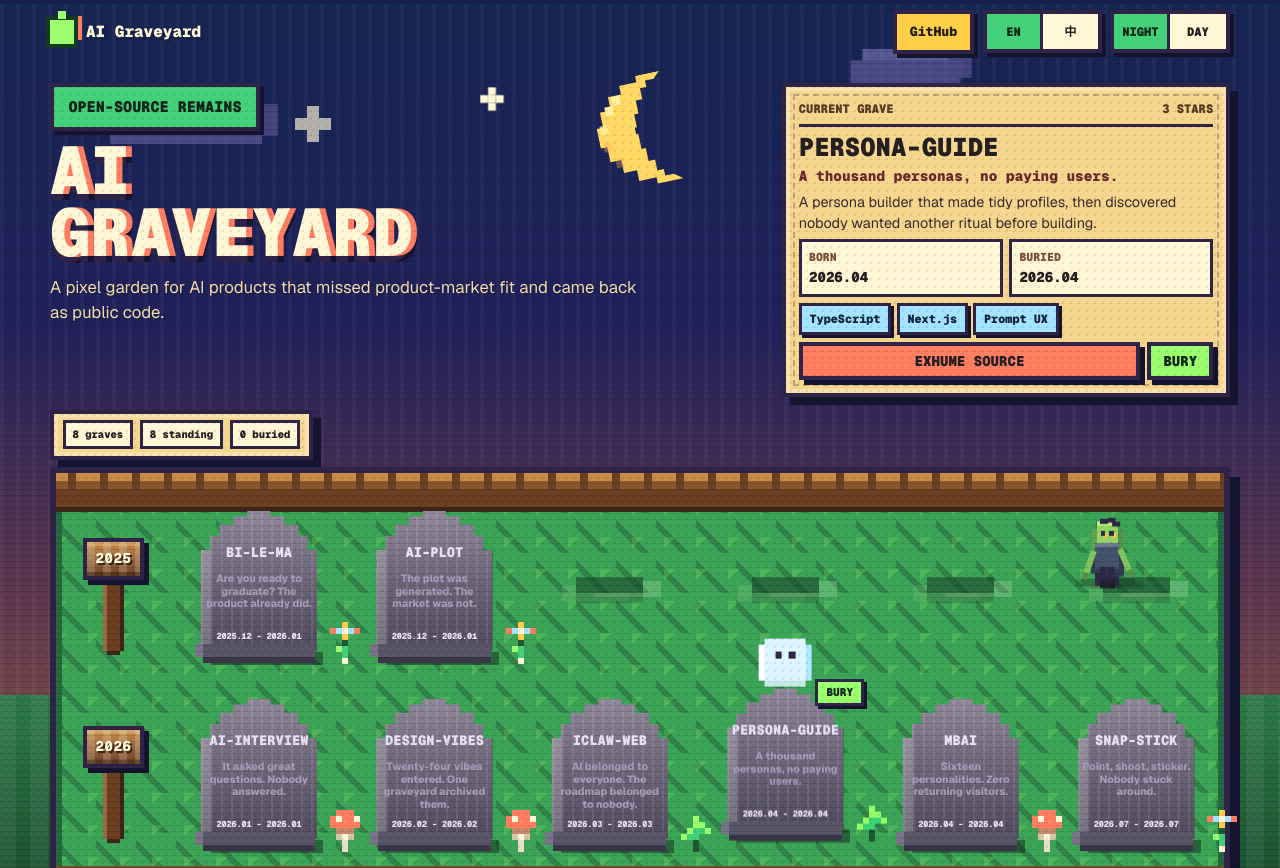
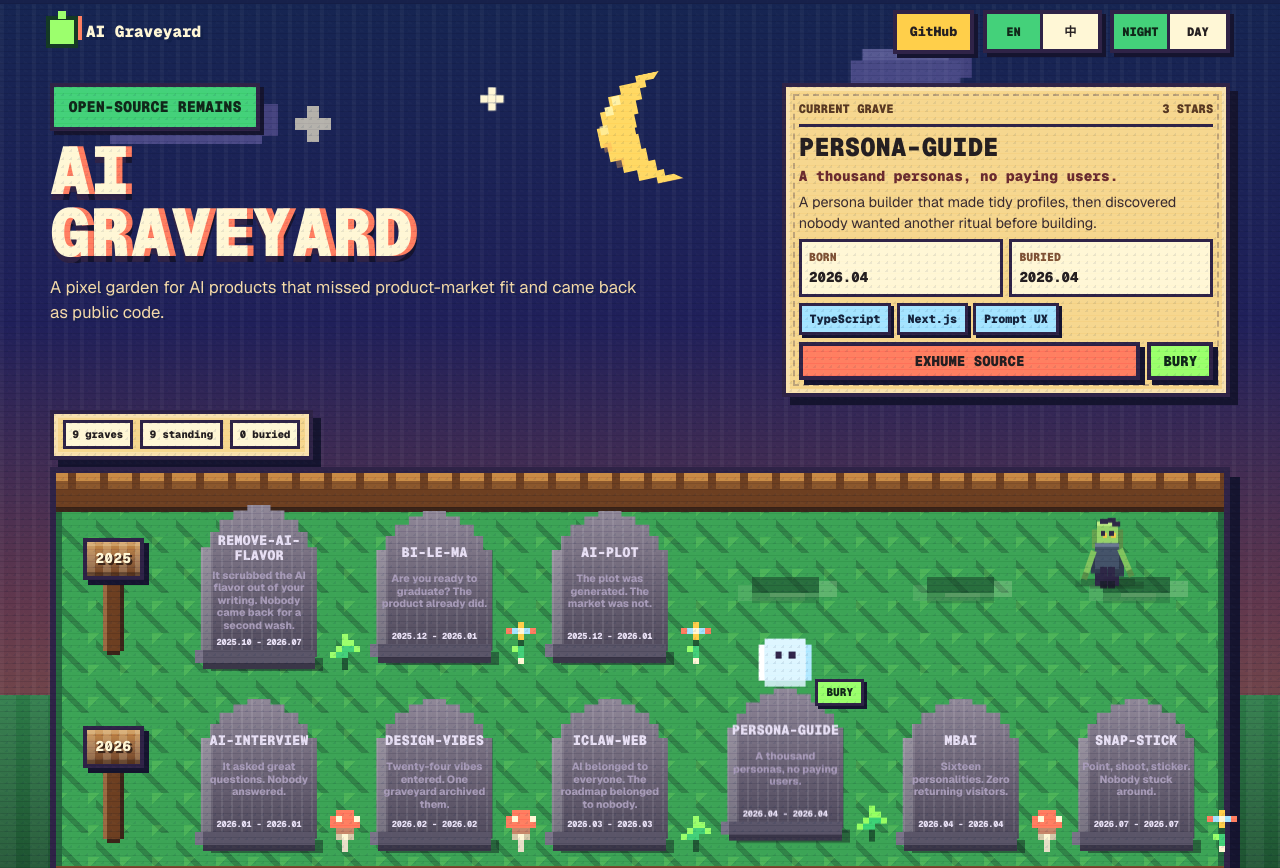
Before and after one commit to ai-graveyard/ai-graveyard, a Next.js app: page / in a window 1280 px wide. Shown: the top 868 px of the page. Built offline with nearby package versions, Linux system fonts and the light colour scheme; no server answers.

Commit message:
添加 remove-ai-flavor 墓碑

```diff
--- a/app/graveyard-experience.tsx
+++ b/app/graveyard-experience.tsx
@@ -324,6 +324,35 @@ const products: Product[] = [
         autopsy:
           "一份十二题的 AI 人格测试，把每个人都装进四个字母的整齐格子，最后发现自我认知这件事，大家并不想天天做。",
         stack: ["Next.js", "Framer Motion", "人格测试"],
+        signal: "0 星标",
+      },
+    },
+  },
+  {
+    id: "remove-ai-flavor",
+    name: "remove-ai-flavor",
+    repository: "https://github.com/ai-graveyard/remove-ai-flavor",
+    born: "2025.10",
+    buried: "2026.07",
+    lane: "1",
+    plot: "2",
+    accent: "#f5b94a",
+    plant: "sprout",
+    copy: {
+      en: {
+        status: "Open sourced",
+        epitaph: "It scrubbed the AI flavor out of your writing. Nobody came back for a second wash.",
+        autopsy:
+          "A full-stack humanizer — auth, membership tiers, Stripe, an admin panel — all to make AI text sound less like AI. Turns out people run that wash once, not as a habit.",
+        stack: ["Next.js", "FastAPI", "AI Humanizer"],
+        signal: "0 stars",
+      },
+      zh: {
+        status: "已开源",
+        epitaph: "把别人文字里的 AI 味洗干净，却没洗来第二次的用户。",
+        autopsy:
+          "一整套全栈去味工具：登录、会员分级、Stripe 收款、管理后台样样齐全，只为把 AI 文本改得不像 AI。可惜这道工序大家只走一次，凑不成回头客。",
+        stack: ["Next.js", "FastAPI", "去 AI 味"],
         signal: "0 星标",
       },
     },
```
